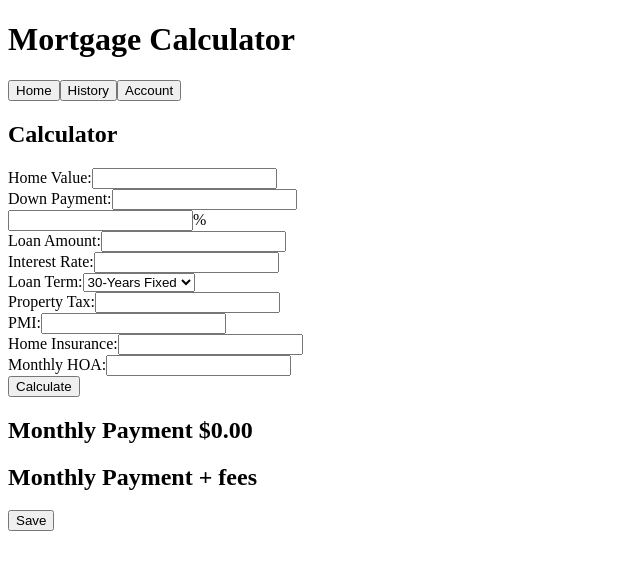
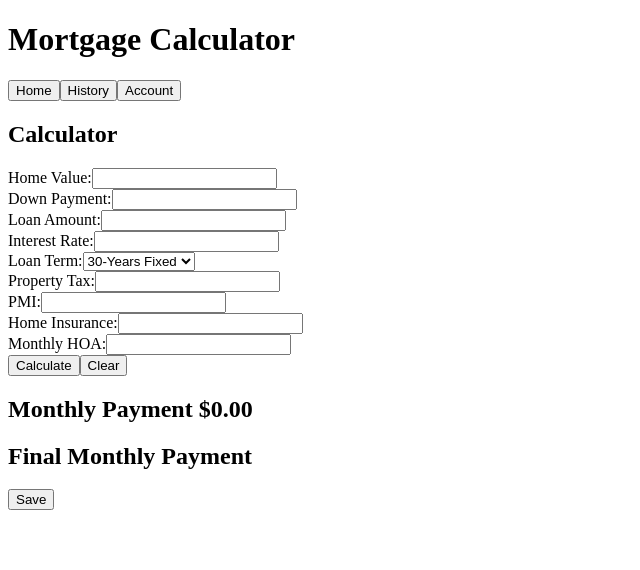
Before and after one commit to ccelineleung/mortgageloan-cal, a React app: page / in a window 1280 px wide. Shown: the top 570 px of the page, without its empty margins (0-640 px from the left). Built offline with nearby package versions, Linux system fonts and the light colour scheme.

Commit message:
basic calculator function done

```diff
--- a/client/src/components/CalculatorInput.js
+++ b/client/src/components/CalculatorInput.js
@@ -5,6 +5,7 @@ const CalculatorInput = () => {
   const [calInput, setCalInput] = useState({
     homeValue: '',
     downPayment: '',
+    percent: '',
     loanAmount: '',
     interestRate: '',
     loanTerm: '30',
@@ -12,19 +13,31 @@ const CalculatorInput = () => {
     PMI: '0',
     homeInsurance: '0',
     monthlyHOA: '0',
-    monthlyPayment: '0',
+    monthlyPayment: '',
   });
 
   const calculateLoanAmount = () => {
     const newLoanAmount = calInput.homeValue - calInput.downPayment;
     setCalInput({ ...calInput, loanAmount: newLoanAmount });
-    return calInput.loanAmount;
+
+    return calInput.loanAmount
   };
+
+  // const calculatorDownPayment = () => {
+  //   const newDownPayment = calInput.percent * calInput.homeValue;
+  //   setCalInput({ ...calInput, downPayment: newDownPayment });
+
+  //   const newPercent = Math.round(calInput.downPayment / calInput.homeValue);
+  //   setCalInput({ ...calInput, percent: newPercent });
+
+  //   return calInput.downPayment || calInput.percent;
+  // };
 
   const calculateMonthlyPayment = () => {
     const percentageToDecimal = (percent) => {
+
       return percent / 12 / 100;
-    };
+    }
 
     const YTM = (year) => {
       return year * 12;
@@ -37,25 +50,26 @@ const CalculatorInput = () => {
           1 + percentageToDecimal(calInput.interestRate),
           -YTM(calInput.loanTerm)
         ));
+
     setCalInput({ ...calInput, monthlyPayment: newMonthlyPayment });
 
     return calInput.monthlyPayment;
-  };
+  }
 
   const handleTerm = (e) => {
-    setCalInput({...calInput, loanTerm: e.target.value});
+    setCalInput({ ...calInput, loanTerm: e.target.value });
   };
 
   const formatter = new Intl.NumberFormat('en-US', {
     style: 'currency',
     currency: 'USD',
-    minimumFactionDigits: 2,
+    minimumFactionDigits: 1,
   });
 
   return (
     <>
       <h2>Calculator</h2>
-      <form>
+      <form onSubmit={(e) => e.preventDefault()}>
         <InputForm
           text='Home Value:'
           value={calInput.homeValue}
@@ -74,14 +88,29 @@ const CalculatorInput = () => {
           }
           required
         />
-        <input type='number'></input>%
+        {/* <input
+          type='number'
+          onKeyUp={calculatorDownPayment}
+          value={calInput.percent}
+          onInput={(e) =>
+            setCalInput({ ...calInput, percent: e.target.value })
+          }
+        ></input>
+        % */}
         <InputForm
           text='Loan Amount:'
           value={calInput.loanAmount}
           required
           readOnly
         />
-        <InputForm text='Interest Rate:' required />
+        <InputForm
+          text='Interest Rate:'
+          value={calInput.interestRate}
+          onInput={(e) =>
+            setCalInput({ ...calInput, interestRate: e.target.value })
+          }
+          required
+        />
         <label>Loan Term:</label>
         <select onChange={handleTerm}>
           <option value='30'>30-Years Fixed</option>
@@ -93,9 +122,10 @@ const CalculatorInput = () => {
         <InputForm text='Home Insurance:' />
         <InputForm text='Monthly HOA:' />
         <button onClick={calculateMonthlyPayment}>Calculate</button>
+        <button>Clear</button>
       </form>
       <h2>Monthly Payment {formatter.format(calInput.monthlyPayment)}</h2>
-      <h2>Monthly Payment + fees</h2>
+      <h2>Final Monthly Payment </h2>
       <button>Save</button>
     </>
   );
```
